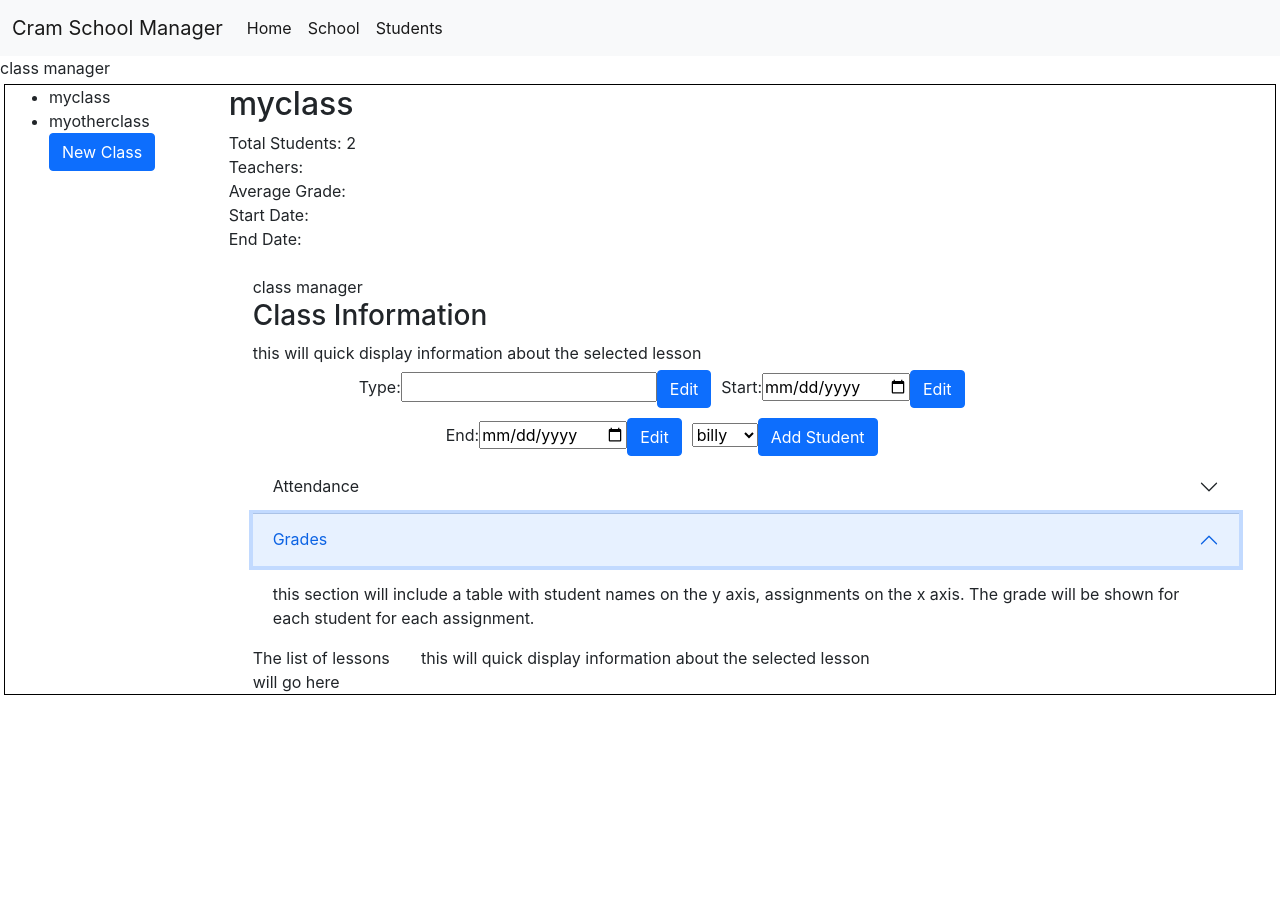
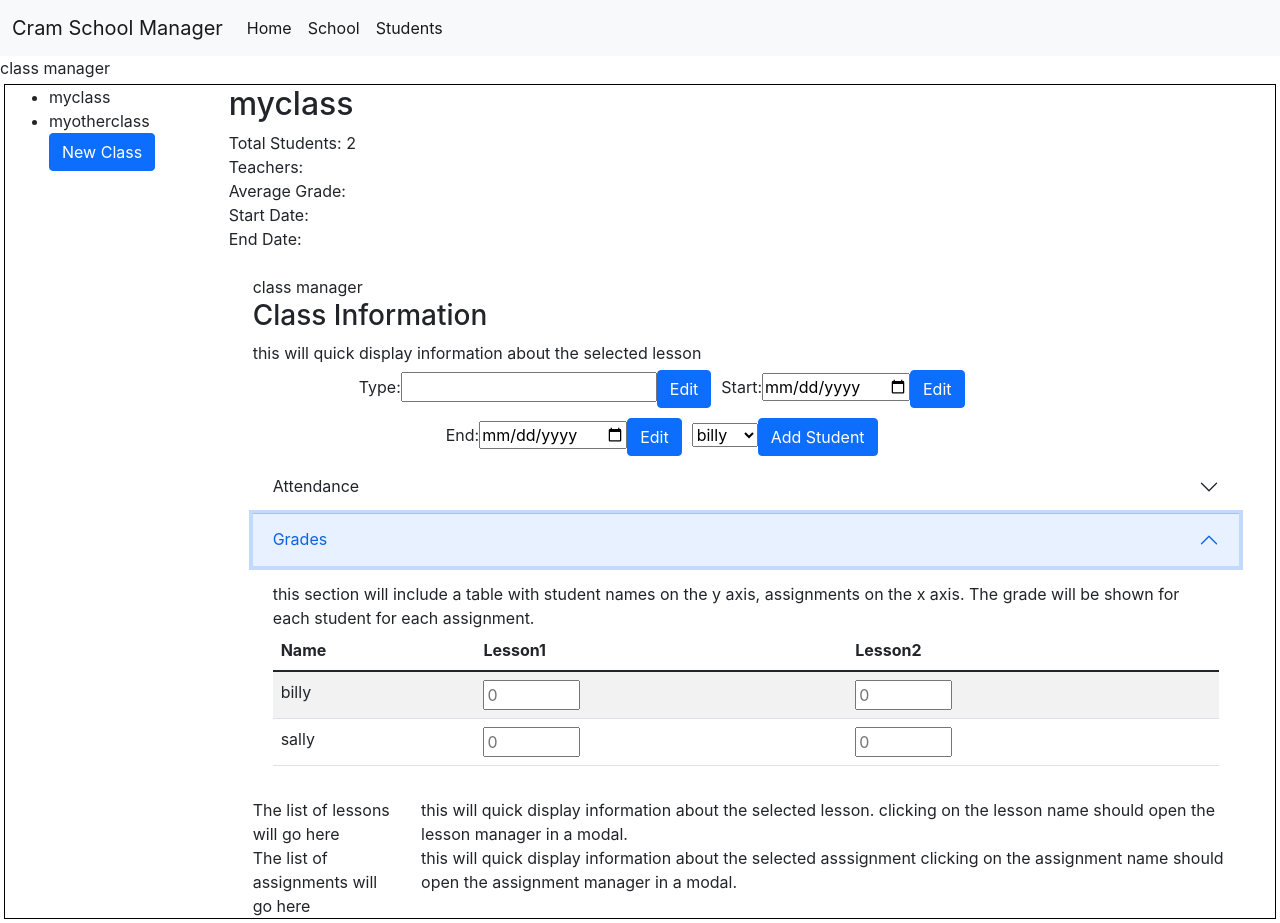
Before and after one commit to CodyGrogan/cramschoolmanager, a React (Create React App) app in the folder client/: page /school in a window 1280 px wide. Both pictures are taken after a click on the button "Grades". Before the commit the page ends 800 px from the top, so only its background shows below. Built offline with nearby package versions, Linux system fonts and the light colour scheme.

Commit message:
implemented assignment table, can change student grades

```diff
--- a/client/src/App.tsx
+++ b/client/src/App.tsx
@@ -25,6 +25,8 @@ function App() {
 
   useEffect(()=>{
     console.log('use effect fired')
+
+    //this exists for testing purposes only
     let newclass = new SchoolClass('myclass');
     let newstudent = new Student('billy', 11, 'john', 'mary', '123456', 'hello@fake.com');
     let newstudent2 = new Student('sally', 12, 'stan', 'jill', '987655', 'hello2@fake.com');
@@ -32,13 +34,20 @@ function App() {
     newclass.addStudent(newstudent2);
 
     let newclass2 = new SchoolClass('myotherclass');
-    let newstudent3 = new Student('billy', 11, 'john', 'mary', '123456', 'hello@fake.com');
-    let newstudent4 = new Student('sally', 12, 'stan', 'jill', '987655', 'hello2@fake.com');
+    let newstudent3 = new Student('paul', 11, 'john', 'mary', '123456', 'hello@fake.com');
+    let newstudent4 = new Student('jenny', 12, 'stan', 'jill', '987655', 'hello2@fake.com');
     let newstudent5 = new Student('alfred', 12, 'jose', 'josie', '456123', 'hello3@fake.com');
     newclass2.addStudent(newstudent3);
     newclass2.addStudent(newstudent4);
     newclass2.addStudent(newstudent5);
     newclass2.type = "English"
+
+    newclass.createAssignment('2022-01-01', 'Lesson1')
+    newclass.createAssignment('2022-01-02', 'Lesson2')
+
+    newclass2.createAssignment('2022-01-01', 'Lesson1')
+    newclass2.createAssignment('2022-01-02', 'Lesson2')
+
 
     let myschool = new School('myschool');
     myschool.classList.push(newclass);
--- /dev/null
+++ b/client/src/components/AssignmentTable.tsx
@@ -0,0 +1,64 @@
+import SchoolClass from "../classes/SchoolClass";
+import { useState, useEffect } from "react";
+import AttendanceTableHead from "./AttendanceTableHead";
+import LessonTableStudent from "./AssignmentTableStudent";
+import AssignmentTableHead from "./AssignmentTableHead";
+
+
+function AssignmentTable(props: any){
+
+
+    let schoolClass: SchoolClass = props.schoolClass;
+    let assignmentLength = schoolClass.assignmentList.length;
+    let thArray: JSX.Element[] = [];
+    let studentArr: JSX.Element[] = [];
+
+    const [headArray, setHeadArray] = useState<JSX.Element[]>();
+    const [studentArray, setStudentArray] = useState<JSX.Element[]>();
+
+
+    useEffect(()=>{
+
+        console.log('attendance table created')
+        console.log('assignment length ' + assignmentLength);
+        for (let i = 0; i < assignmentLength; i++){
+            let date = new Date();
+        let datestring = date.toISOString();
+            let key = 'thassign' + datestring + i;
+            let newJSX: JSX.Element = <AssignmentTableHead name={schoolClass.assignmentList[i].name}/>
+            console.log(schoolClass.assignmentList[i].duedate);
+            thArray.push(newJSX);
+        }
+
+        for (let i = 0; i < schoolClass.studentList.length; i++){
+           let newjsx = <LessonTableStudent name = {schoolClass.studentList[i]} assignmentLength={assignmentLength} schoolClass={schoolClass} />
+           studentArr.push(newjsx);
+        }
+
+
+
+        setHeadArray(thArray);
+        setStudentArray(studentArr);
+    },
+    [])
+
+    return(
+        <div>
+
+            <table className="table table-striped">
+
+               <thead>
+               <tr><th>Name</th>{headArray}</tr>
+               </thead>
+               <tbody>
+
+               {studentArray}
+               </tbody>
+           </table>
+
+
+        </div>
+    )
+}
+
+export default AssignmentTable;
--- /dev/null
+++ b/client/src/components/AssignmentTableHead.tsx
@@ -0,0 +1,8 @@
+function AssignmentTableHead(props: any){
+
+    return(
+        <th>{props.name} </th>
+    )
+}
+
+export default AssignmentTableHead;
--- /dev/null
+++ b/client/src/components/AssignmentTableStudent.tsx
@@ -0,0 +1,59 @@
+import { useState, useEffect } from "react";
+import Assignment from "../classes/Assignment";
+
+function AssignmentTableStudent(props: any){
+
+    const [gradeBoxArray, setGradeBoxArray] = useState<JSX.Element[]>();
+    let gradeArray: JSX.Element[] = [];
+    let assignmentList: Assignment[] = props.schoolClass.assignmentList;
+
+    function enterKeyPressed(e: any){
+
+
+        if (e.key === 'Enter'){
+            console.log('enter pressed')
+            let target = e.target;
+            let index = target.getAttribute("data-index");
+            let name = target.getAttribute("data-name");
+            let value = target.value;
+            console.log(value);
+
+            if (value != null && value >= 0 && value <= 100){
+            assignmentList[index].grades.set(name, value);
+
+            }
+            else{
+                alert('invalid value');
+            }
+        }
+    }
+
+
+
+    useEffect(()=>{
+        for (let i = 0; i < assignmentList.length; i++){
+
+                let thisgrade = assignmentList[i].grades.get(props.name)?.toString();
+
+                let newjsx = <td> <input onKeyDown={enterKeyPressed} data-name={props.name} data-index={i} id={i+'assignment'+props.name+"end"+assignmentList[i].name} type={'number'} min={0} max={100}  placeholder={thisgrade}/></td>
+                gradeArray.push(newjsx);
+
+
+
+        }
+        setGradeBoxArray(gradeArray);
+
+
+    },
+    [props.assignmentList])
+
+    return(
+        <tr>
+            <td>{props.name}</td>
+            {gradeBoxArray}
+
+        </tr>
+    )
+}
+
+export default AssignmentTableStudent;
--- a/client/src/components/ClassManager.tsx
+++ b/client/src/components/ClassManager.tsx
@@ -3,12 +3,14 @@ import { useEffect, useState } from "react";
 import School from "../classes/School";
 import SchoolClass from "../classes/SchoolClass";
 import Student from "../classes/Student";
+import AssignmentTable from "./AssignmentTable";
 import AttendanceTable from "./AttendanceTable";
 
 function ClassManager(props: any){
 
     const [attendanceChart, setAttendanceChart] = useState<JSX.Element>();
     const [optionArr, setOptionArr] = useState<JSX.Element[]>();
+    const [assignmentTable, setAssignmentTable] = useState<JSX.Element>();
 
     let schoolInfo: School = props.schoolInfo;
     let schoolClass: SchoolClass = props.class;
@@ -20,6 +22,7 @@ function ClassManager(props: any){
         let key = 'attentable' + datestring;
         let newchart = <AttendanceTable key={key} schoolClass = {schoolClass}/>
         setAttendanceChart(newchart);
+        resetAssignment();
         populateStudentNames();
     },
     [])
@@ -31,6 +34,7 @@ function ClassManager(props: any){
         let key = 'attentable' + datestring;
         let newchart = <AttendanceTable key={key} schoolClass = {schoolClass}/>
         setAttendanceChart(newchart);
+        resetAssignment();
         populateStudentNames();
     },
     [props.class])
@@ -94,6 +98,13 @@ function ClassManager(props: any){
         setAttendanceChart(newchart);
     }
 
+    function resetAssignment(){
+        let date = new Date();
+        let datestring = date.toISOString();
+        let key = 'assignments' + datestring;
+        let newchart = <AssignmentTable key={key} schoolClass = {schoolClass}/>
+        setAssignmentTable(newchart);
+    }
 
     return(
         <div className="container">
@@ -150,6 +161,7 @@ function ClassManager(props: any){
                         <div className="accordion-body">
 
                         this section will include a table with student names on the y axis, assignments on the x axis. The grade will be shown for each student for each assignment.
+                        {assignmentTable}
 
                         </div>
                         </div>
@@ -161,9 +173,19 @@ function ClassManager(props: any){
             </div>
         <div className="row">
             <div className="col-2">The list of lessons will go here</div>
-            <div className="col-10">this will quick display information about the selected lesson</div>
+            <div className="col-10">this will quick display information about the selected lesson.
+                clicking on the lesson name should open the lesson manager in a modal.
+
+
+            </div>
         </div>
+        <div className="row">
+            <div className="col-2">The list of assignments will go here</div>
+            <div className="col-10">this will quick display information about the selected asssignment
+            clicking on the assignment name should open the assignment manager in a modal.
 
+            </div>
+        </div>
 
         </div>
     )
```
